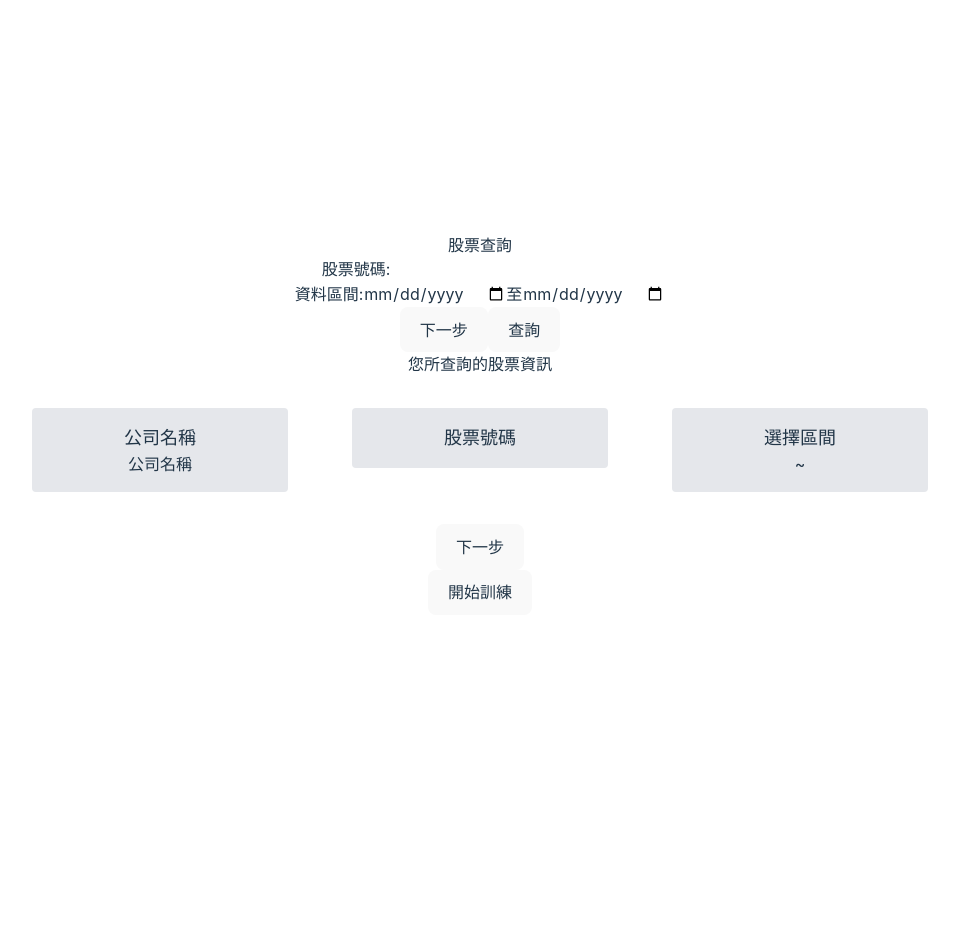
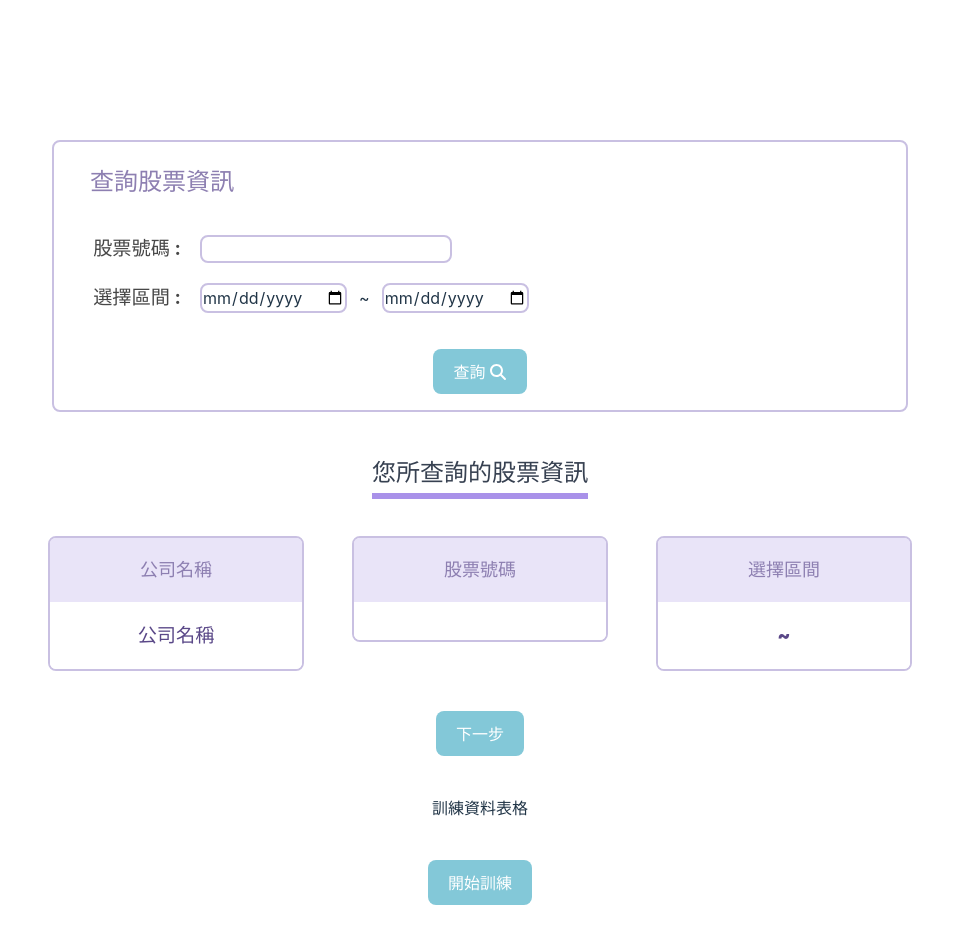
Before and after one commit to AgileStackWeb/StackWebFrontEnd, a Vue app: page / in a window 1280 px wide. Shown: the top 944 px of the page, without its empty margins (160-1119 px from the left). Before the commit the page ends 800 px from the top, so only its background shows below. Built offline with nearby package versions, Linux system fonts and the light colour scheme.

Commit message:
調整版面樣式

```diff
--- a/package.json
+++ b/package.json
@@ -9,6 +9,11 @@
     "preview": "vite preview"
   },
   "dependencies": {
+    "@fortawesome/fontawesome-svg-core": "^6.4.0",
+    "@fortawesome/free-brands-svg-icons": "^6.4.0",
+    "@fortawesome/free-regular-svg-icons": "^6.4.0",
+    "@fortawesome/free-solid-svg-icons": "^6.4.0",
+    "@fortawesome/vue-fontawesome": "^3.0.3",
     "vue": "^3.3.4",
     "vue-router": "^4.2.1"
   },
--- a/src/App.vue
+++ b/src/App.vue
@@ -1,10 +1,10 @@
 <script>
 import StockSearch from './components/Stocksearch.vue'
 import MainPage from './components/MainPage.vue'
+import './customize.css'
 
 export default {
     components: {
-        StockSearch,
         MainPage
     }
 }
@@ -12,7 +12,6 @@ export default {
 
 <template>
 <div id="app">
-    <!-- <StockSearch /> -->
     <div class="h-12"></div>
     <MainPage />
 </div>
--- a/src/components/StockInfo.vue
+++ b/src/components/StockInfo.vue
@@ -3,36 +3,44 @@
 <StockSearch @search-event="handleSearchEvent" />
 <div id="stockinfo">
     <div class="items-stretch">
-        <h2 class="self-auto">您所查詢的股票資訊</h2>
+        <h2 class="section-title text-gray-700 underline">您所查詢的股票資訊</h2>
     </div>
     <div class="flex flex-row content-center">
 
-        <div class="p-8">
-            <article class="group w-64 p-4 rounded bg-gray-200">
-                <h3 class="text-lg font-bold">公司名稱</h3>
-                <p class='group-hover:text-blue-400'>公司名稱</p>
+        <div class="p-6">
+            <article class="group w-64 box-border">
+                <h3 class="text-lg font-bold box-title">公司名稱</h3>
+                <section class="box-content">
+                    <p class='group-hover:text-blue-400'>公司名稱</p>
+                </section>
             </article>
         </div>
 
-        <div class="p-8">
-            <article class="group w-64 p-4 rounded bg-gray-200">
-                <h3 class="text-lg font-bold">股票號碼</h3>
-                <p class='group-hover:text-blue-400'>{{stock_Id}}</p>
+        <div class="p-6">
+            <article class="group w-64 box-border">
+                <h3 class="text-lg font-bold box-title">股票號碼</h3>
+                <section class="rounded box-content">
+                    <p class='group-hover:text-blue-400'>{{stock_Id}}</p>
+                </section>
             </article>
         </div>
 
-        <div class="p-8">
-            <article class="group w-64 p-4 rounded bg-gray-200">
-                <h3 class="text-lg font-bold">選擇區間</h3>
-                <p class='group-hover:text-blue-400'>{{start_Date}}</p>
-                ~
-                <p class='group-hover:text-blue-400'>{{end_Date}}</p>
+        <div class="p-6">
+            <article class="group w-64 box-border">
+                <h3 class="text-lg font-bold box-title">選擇區間</h3>
+                <section class="rounded box-content">
+                    <p class='group-hover:text-blue-400'>{{start_Date}}</p>
+                    <p class="">~</p>
+                    <p class='group-hover:text-blue-400'>{{end_Date}}</p>
+                </section>
             </article>
         </div>
     </div>
     <button @click="searchdata">下一步</button>
+    <br><br>
+    <h2>訓練資料表格</h2>
+    <br>
     <TrainingButton/>
-    <!-- <button-next></button-next> -->
 
 </div>
 </template>
--- a/src/components/Stocksearch.vue
+++ b/src/components/Stocksearch.vue
@@ -1,26 +1,32 @@
 <template>
-  <div>
-    <h2>股票查詢</h2>
+<div class="">
+    <div class="box-border m-7">
+        <h2 class="section-title relative h-fit w-fit" style="color:#8D7FB1;">查詢股票資訊</h2>
 
-    <div>
-      <label for="stock-code">股票號碼:</label>
-      <input id="stock-code" v-model="stockCode" type="text">
+        <div class="relative h-fit w-fit m-5">
+            <label for="stock-code">股票號碼 :</label>
+            <input id="stock-code" class="box-border" v-model="stockCode" type="text">
         </div>
+        <div class="relative h-fit w-fit m-5">
+            <label for="range">選擇區間 :</label>
+            <input id="range" class="box-border" type="date" v-model="startDate">
+            <span class="m-3">~</span>
+            <input type="date" class="box-border" v-model="endDate">
+        </div>
+        <button @click="search">查詢<font-awesome-icon class="icon" :icon="['fas', 'magnifying-glass']" /></button>
 
-    <div>
-      <label for="range">資料區間:</label>
-      <input id="range" type="date" v-model="startDate">
-      <span>至</span>
-      <input type="date" v-model="endDate">
     </div>
-
-    <button @click="nextStep">下一步</button>
-    <button @click="search">查詢</button>
 </div>
 </template>
 
 <script>
+
+
 export default {
+    name: 'App',
+    component:{
+
+    },
     data() {
         return {
             stockCode: '',
@@ -29,23 +35,13 @@ export default {
         }
     },
     methods: {
-    nextStep() {
-      // 在這裡實作下一步的邏輯
-      console.log('Next step...');
-    },
         search() {
-      // console.log(this.stockCode);
-      // console.log(this.startDate);
-      // console.log(this.endDate);
+            const data = {
+                'id': this.stockCode,
+                'start': this.startDate,
+                'end': this.endDate
+            }
 
-      //在這裡實作查詢邏輯
-
-      const data = {
-        'id' : this.stockCode,
-        'start' : this.startDate,
-        'end' : this.endDate
-      }
-      // console.log(data);
             this.$emit('search-event', data);
             console.log('Search...');
         }
--- /dev/null
+++ b/src/customize.css
@@ -0,0 +1,71 @@
+button {
+    padding: 0.6em 1.2em;
+    margin: 1em;
+    font-size: 1em;
+    font-weight: 700;
+    font-family: inherit;
+    background-color: #83c8d8;
+    color: white
+}
+
+.icon {
+    font-size: 1em;
+    font-weight: 700;
+    margin-left: 0.3em;
+}
+
+article .box-title {
+    border-width: 1em;
+    border-top-left-radius: 0.3em;
+    border-top-right-radius: 0.3em;
+    border-color: #E9E4F8;
+    background-color: #E9E4F8;
+    color : #8D7FB1;
+}
+
+.box-content {
+    background-color: white;
+    color : #5A4888;
+    border-width: 1em;
+    border-bottom-left-radius: 0.3em;
+    border-bottom-right-radius: 0.3em;
+    border-color: white;
+    font-size: 1.2em;
+    font-weight: 900;
+}
+
+/* 顯示邊框 */
+.box-border {
+    border-width: 0.15em;
+    border-color: #C9C0E2;
+    border-radius: 0.5em;
+}
+
+.section-title {
+    padding: 0.6em 1.2em;
+    margin: 0.3em;
+    font-size: 1.5em;
+    font-weight: 700;
+    font-family: inherit;
+    text-decoration-thickness: 6px;
+    text-underline-offset: 12px;
+    text-decoration-color: #A991E9;
+}
+
+label {
+    color: #474747;
+    padding: 1em 0.5em;
+    margin: 0.5em;
+    font-size: 1.2em;
+    font-weight: 700;
+    font-family: inherit;
+    top: 0px;
+    bottom: 0px;
+    left: 0px;
+}
+
+input {
+    top: 0px;
+    bottom: 0px;
+    left: 0px;
+}
--- a/src/main.js
+++ b/src/main.js
@@ -1,5 +1,13 @@
 import { createApp } from 'vue'
 import './style.css'
+import './customize.css'
 import App from './App.vue'
+import { library } from '@fortawesome/fontawesome-svg-core'
+import { FontAwesomeIcon } from '@fortawesome/vue-fontawesome'
+import { faMagnifyingGlass } from '@fortawesome/free-solid-svg-icons'
+library.add(faMagnifyingGlass)
 
-createApp(App).mount('#app')
+
+createApp(App)
+.component('font-awesome-icon', FontAwesomeIcon)
+.mount('#app')
```
Also changed, not shown: 1 other file (tests, documents, lock files or other folders). Lines whose indentation alone changed are shown as unchanged.
